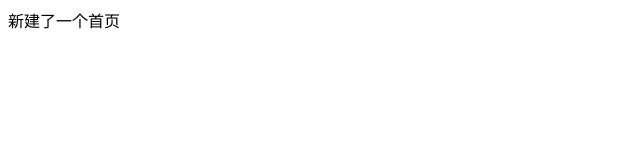
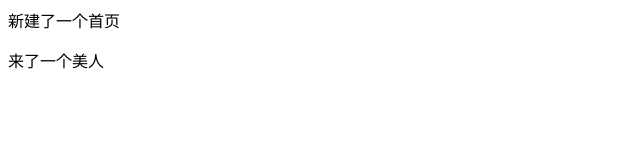
Before and after one commit to tuanyuan2018/06-gitPull, a plain HTML site: page index.html in a window 1280 px wide. Shown: the whole page, without its empty margins (0-640 px from the left). Drawn offline with Linux system fonts and the light colour scheme.

Commit message:
来了一个美人

```diff
--- a/index.html
+++ b/index.html
@@ -9,6 +9,7 @@
 
 <body>
     <div>新建了一个首页</div>
+    <p>来了一个美人</p>
 </body>
 
 </html>
```
